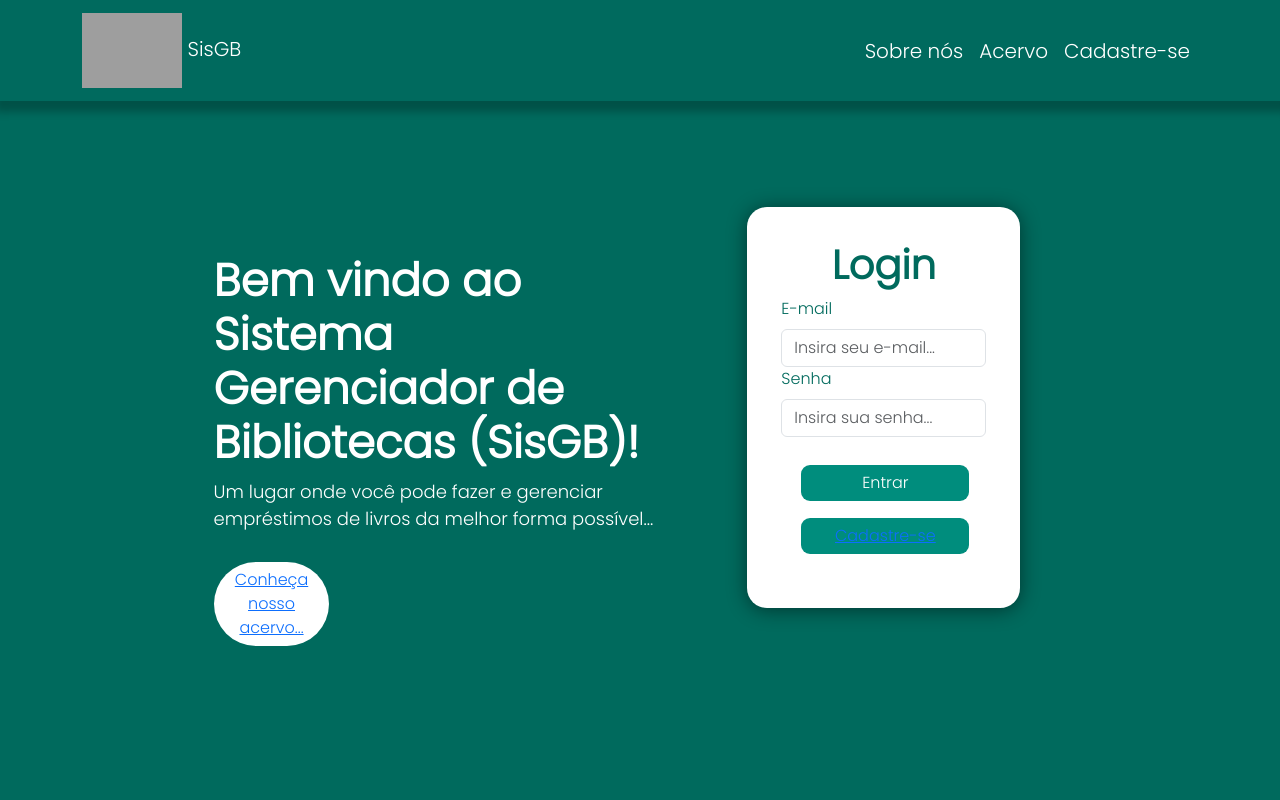
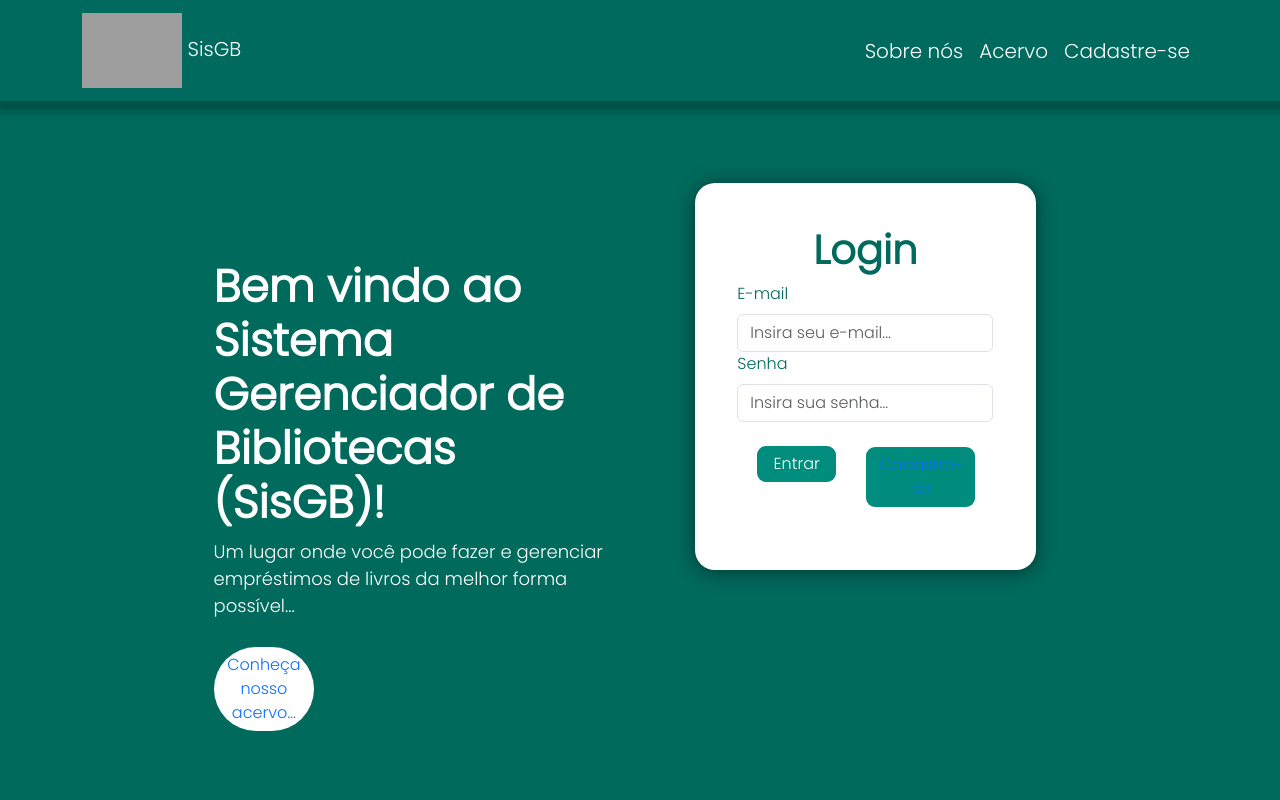
Before and after one commit to Pablo-Roldao/sisgb, a React (Create React App) app: page / in a window 1280 px wide. Shown: the top 800 px of the page. Built offline with nearby package versions, Linux system fonts and the light colour scheme; grey boxes are pictures that could not be loaded.

Commit message:
Fixing buttons...

```diff
--- a/src/pages/Home.js
+++ b/src/pages/Home.js
@@ -14,18 +14,20 @@ export default class Home extends Component {
       <>
         <Navbar className={styles.nav} about={true} bookCollection={true} signUp={true} />
 
-        <Container fluid id='welcome-area' className= {styles.welcome}>
-          <Row className='p-5 container-fluid'>
-            <Col  className='col-sm-6.5'>
-              <Container className= {styles.logline}>
+        <Container id='welcome-area' className={styles.welcome} fluid>
+          <Container className='p-5' fluid>
+            <Row>
+              <Col>
+                <Container className={styles.logline}>
                   <h1>Bem vindo ao Sistema Gerenciador de Bibliotecas (SisGB)!</h1>
                   <p>Um lugar onde você pode fazer e gerenciar empréstimos de livros da melhor forma possível...</p>
-                <Button className = {styles.logline}>
-                <Link to={'/bookCollection'}>Conheça nosso acervo...</Link></Button>
+                  <Button className={styles.logline}>
+                    <a href='/bookCollection' className='text-decoration-none'>Conheça nosso acervo...</a>
+                  </Button>
                 </Container>
               </Col>
-            <Col className='col-sm-5'>
-              <Container id='login-form' className= {styles.loginforns}>
+              <Col>
+                <Container id='login-form' className={styles.loginforns}>
                   <h1 className='text-center'>Login</h1>
                   <Form>
                     <Form.Group>
@@ -38,13 +40,13 @@ export default class Home extends Component {
                     </Form.Group>
                     <Row className='text-center p-3 '>
                       <Col className='m-1'>
-                      <Button type='submit' className = {styles.button}>
+                        <Button type='submit' className={styles.button}>
                           Entrar
                         </Button>
                       </Col>
                       <Col className='m-1'>
-                      <Button className = {styles.button}>
-                        <Link to={"/signup"} className='link-active'>Cadastre-se</Link>
+                        <Button className={styles.button}>
+                          <a href='/signUp' className='text-decoration-none'>Cadastre-se</a>
                         </Button>
                       </Col>
                     </Row>
@@ -52,6 +54,8 @@ export default class Home extends Component {
                 </Container>
               </Col>
             </Row>
+          </Container>
+
         </Container>
 
         <Container id='popular-books' className='border p-3'>
```
Also changed, not shown: src/scripts/SignUpForm.js (deleted). Lines whose indentation alone changed are shown as unchanged.
